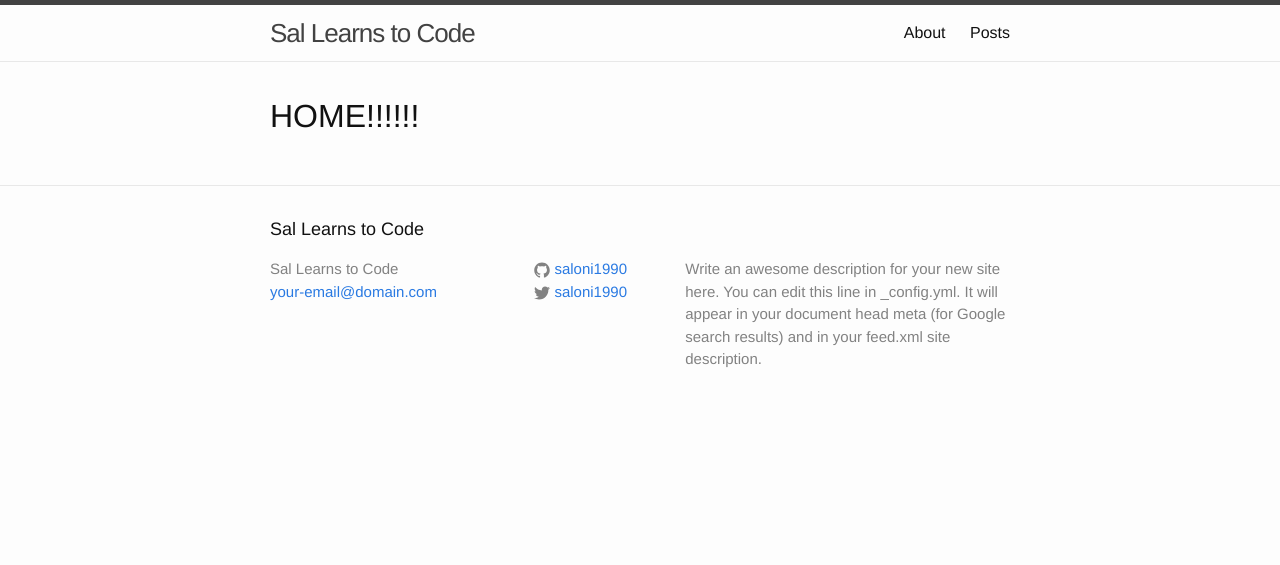
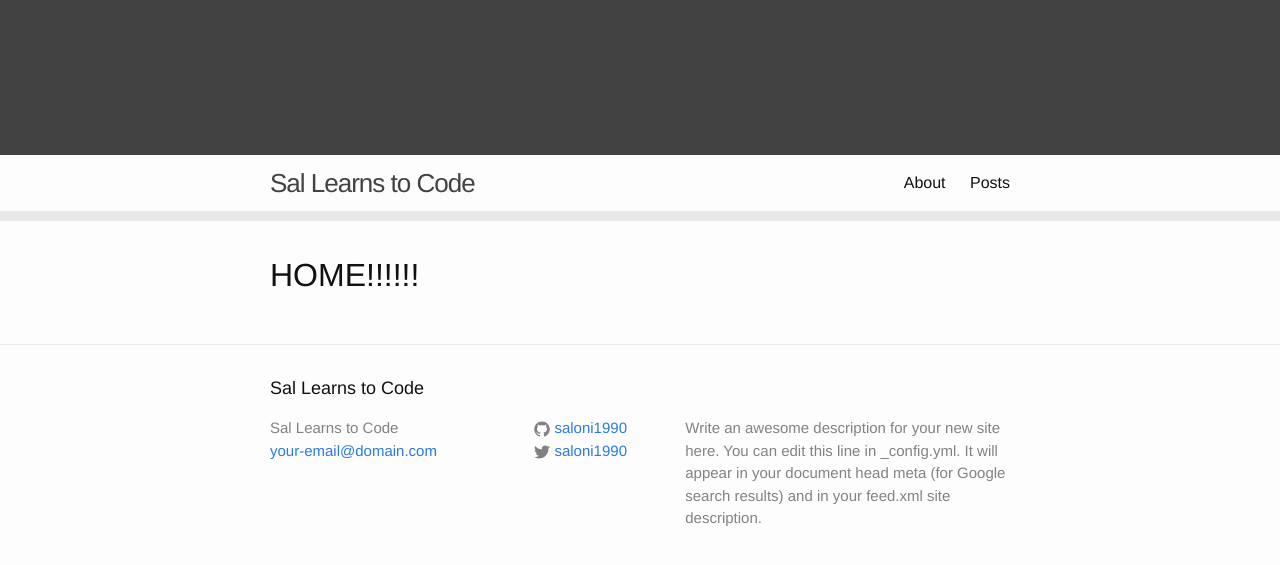
Before and after one commit to saloni1990/saloni1990.github.io, a Jekyll site: the page built from index.html, in a window 1280 px wide. Shown: the top 565 px of the page. Built offline with Jekyll 4.4.1, drawn with Linux system fonts in a browser that asks for light colours.

Commit message:
Update _layout.scss

```diff
--- a/_sass/_layout.scss
+++ b/_sass/_layout.scss
@@ -2,8 +2,8 @@
  * Site header
  */
 .site-header {
-    border-top: 5px solid $grey-color-dark;
-    border-bottom: 1px solid $grey-color-light;
+    border-top: 155px solid $grey-color-dark;
+    border-bottom: 10px solid $grey-color-light;
     min-height: 56px;
 
 
```
